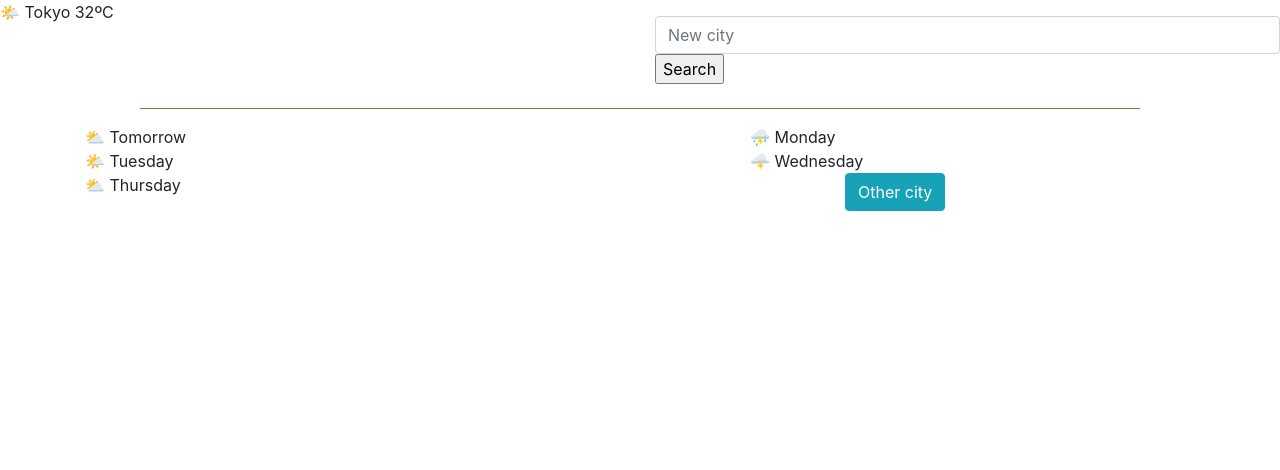
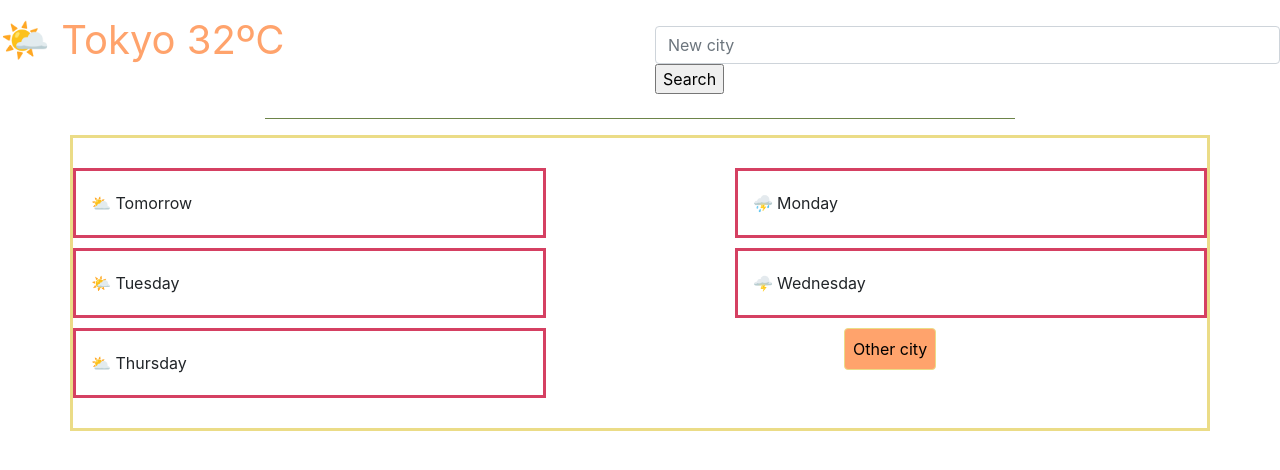
Before and after one commit to Noelia-Parra/wheather, a website: page index.html in a window 1280 px wide. Drawn offline with nearby package versions, Linux system fonts and the light colour scheme; files that its build step writes are made by us from their sources; no server answers.

Commit message:
Update index.html

```diff
--- a/index.html
+++ b/index.html
@@ -3,7 +3,7 @@
   <head>
     <title>Parcel Sandbox</title>
     <meta charset="UTF-8" />
-    <link href="src/styles.css" />
+    <link rel="stylesheet" href="style.css" />
     <link
       rel="stylesheet"
       href="https://stackpath.bootstrapcdn.com/bootstrap/4.5.2/css/bootstrap.min.css"
```
